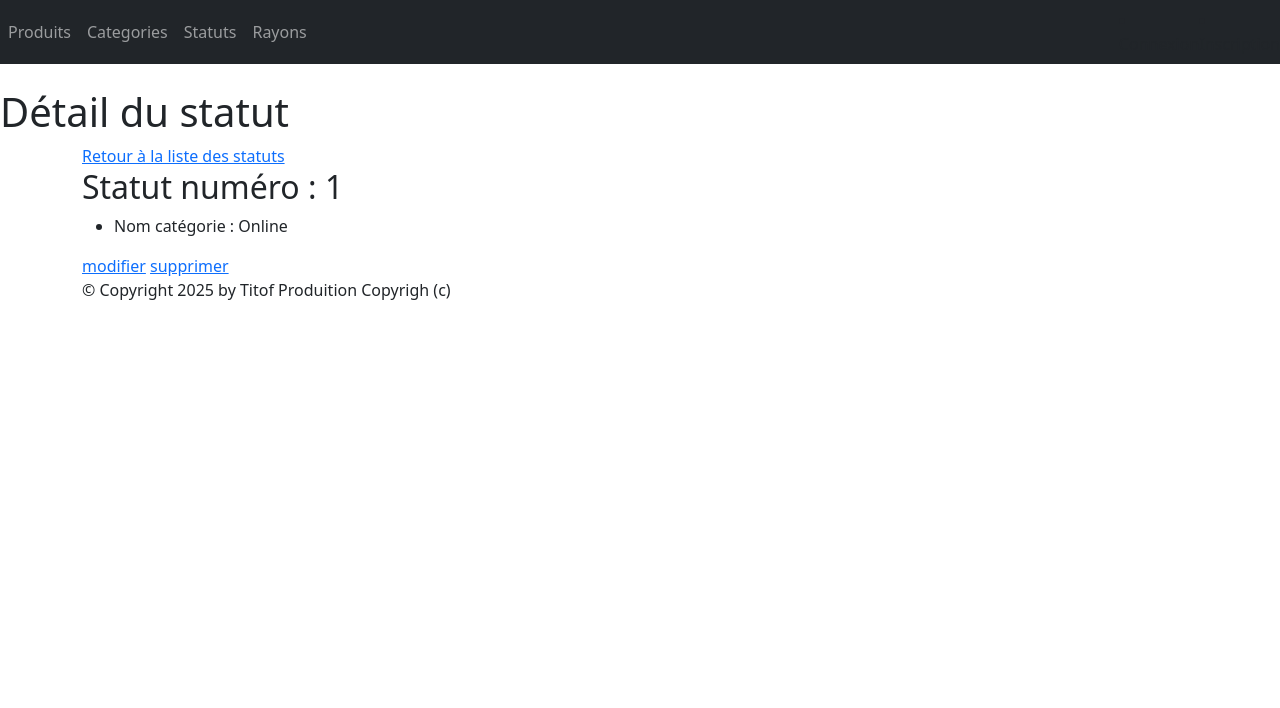
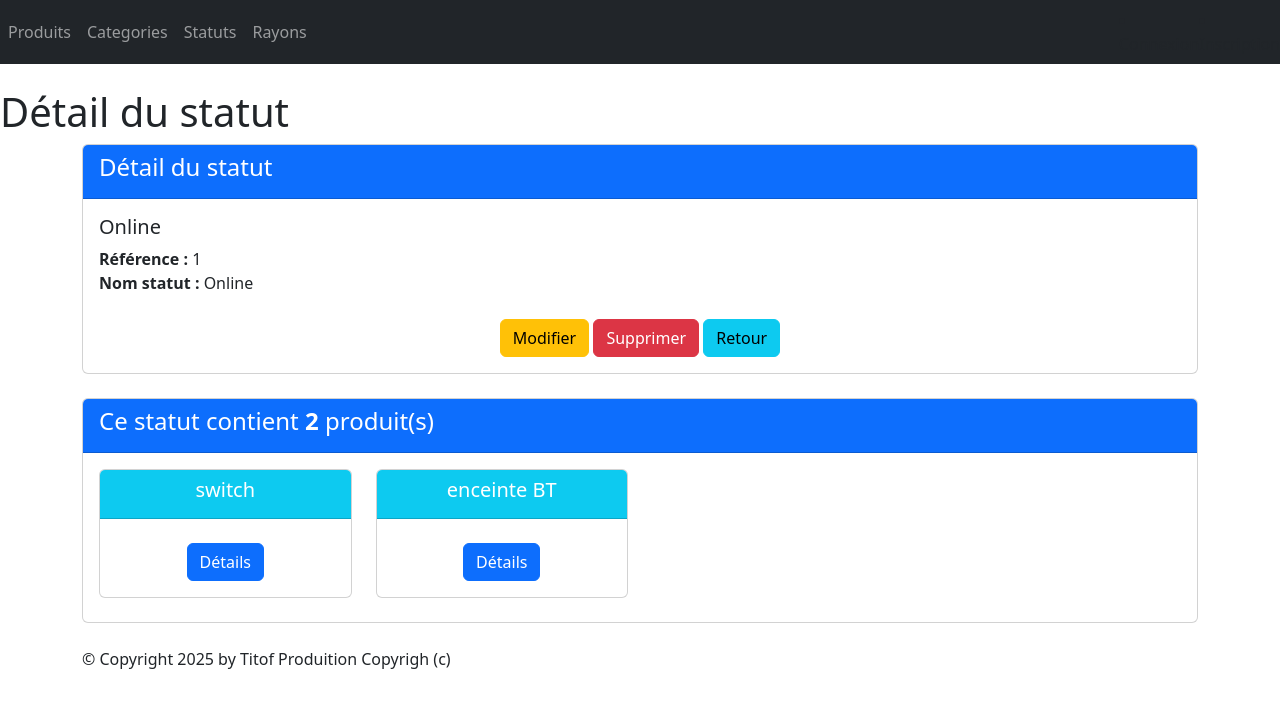
Before and after one commit to valentin-hun/prog_avancee_td, a Django app: page /monApp/statut/1/ in a window 1280 px wide. Shown: the top 708 px of the page. Run offline with Django 5.2, Linux system fonts and the light colour scheme; data comes from the database, SQL or seed files in the repository; some libraries are stand-ins or nearby versions.

Commit message:
ajout nb_produits detail_statut

```diff
--- a/monApp/templates/monApp/detail_categorie.html
+++ b/monApp/templates/monApp/detail_categorie.html
@@ -17,14 +17,14 @@
         </ul>
         <div class="car-footer text-center">
             <a href="{% url 'cat-chng' cat.idCat %}" class="btn btn-warning mt-2">Modifier</a>
-            <a href="{% url 'dtl_cat' cat.idCat %}" class="btn btn-danger mt-2">Supprimer</a>
+            <a href="{% url 'dlt_cat' cat.idCat %}" class="btn btn-danger mt-2">Supprimer</a>
             <a href="{% url 'lst_cats'%}" class="btn btn-info mt-2">Retour</a>
         </div>
     </div>
 </div>
 <div class="card mb-4">
     <div class="card-header bg-primary text-white">
-        <h4>Cette catégorie contient <strong>{{ ctgr.nb_produits }}</strong> produit(s)</h4>
+        <h4>Cette catégorie contient <strong>{{ cat.nb_produits }}</strong> produit(s)</h4>
     </div>
     <div class="card-body">
         <div class="row">
--- a/monApp/templates/monApp/detail_statut.html
+++ b/monApp/templates/monApp/detail_statut.html
@@ -6,12 +6,48 @@
 
 {% block contenu %}
 
-<a href="{% url 'lst_stats' %}">Retour à la liste des statuts</a>
-<h2>Statut numéro : {{ stat.idStatus }}</h2>
+<div class="card mb-4">
+    <div class="card-header bg-primary text-white">
+        <h4>Détail du statut</h4>
+    </div>
+    <div class="card-body">
+        <h5 class="card-title">{{ stat.libelleStatus }}</h5>
+        <ul class="list-unstyled">
+            <li><strong>Référence :</strong> {{ stat.idStatus }}</li>
+            <li><strong>Nom statut :</strong> {{ stat.libelleStatus }}</li>
+        </ul>
+        <div class="car-footer text-center">
+            <a href="{% url 'stat-chng' stat.idStatus %}" class="btn btn-warning mt-2">Modifier</a>
+            <a href="{% url 'dlt_stat' stat.idStatus %}" class="btn btn-danger mt-2">Supprimer</a>
+            <a href="{% url 'lst_stats'%}" class="btn btn-info mt-2">Retour</a>
+        </div>
+    </div>
+</div>
 
-<ul>
-    <li>Nom catégorie : {{ stat.libelleStatus }} </li>
-</ul>
-<a href="{% url 'stat-chng' stat.idStatus %}">modifier</a>
-<a href="{% url 'dlt_stat' stat.idStatus %}">supprimer</a>
+<div class="card mb-4">
+    <div class="card-header bg-primary text-white">
+        <h4>Ce statut contient <strong>{{ stat.nb_produits }}</strong> produit(s)</h4>
+    </div>
+    <div class="card-body">
+        <div class="row">
+            {% if prdts %}
+                {% for prdt in prdts %}
+                <div class="col-sm-3">
+                    <div class="card mb-2 text-center">
+                        <div class="card-header bg-info text-white">
+                            <h5 class="card-title">{{ prdt.intituleProd }}</h5>
+                        </div>
+                        <div class="card-body">
+                            <a href="{% url 'dtl_prdt' prdt.refProd %}" class="btn btn-primary mt-2">Détails</a>
+                        </div>
+                    </div>
+                </div>
+                {% endfor %}
+            {% else %}
+                <p class="text-muted">Aucun produit trouvé pour ce statut.</p>
+            {% endif %}
+        </div>
+    </div>
+</div>
+
 {% endblock %}
--- a/monApp/views.py
+++ b/monApp/views.py
@@ -199,6 +199,9 @@ class StatutListView(ListView):
     template_name = "monApp/list_statuts.html"
     context_object_name = "stats"
 
+    def get_queryset(self):
+        return Statut.objects.annotate(nb_produits=Count('produits_status'))
+
     def get_context_data(self, **kwargs):
         context = super(StatutListView, self).get_context_data(**kwargs)
         context['titremenu'] = "Liste des statuts"
@@ -209,9 +212,13 @@ class StatutDetailView(DetailView):
     template_name = "monApp/detail_statut.html"
     context_object_name = "stat"
 
+    def get_queryset(self):
+        return Statut.objects.annotate(nb_produits=Count('produits_status'))
+
     def get_context_data(self, **kwargs):
         context = super(StatutDetailView, self).get_context_data(**kwargs)
         context['titremenu'] = "Détail du statut"
+        context['prdts'] = self.object.produits_status.all()
         return context
 
 def StatutUpdate(request, pk):
```
Also changed, not shown: monApp/templates/monApp/list_statuts.html (+7 -2 lines).
